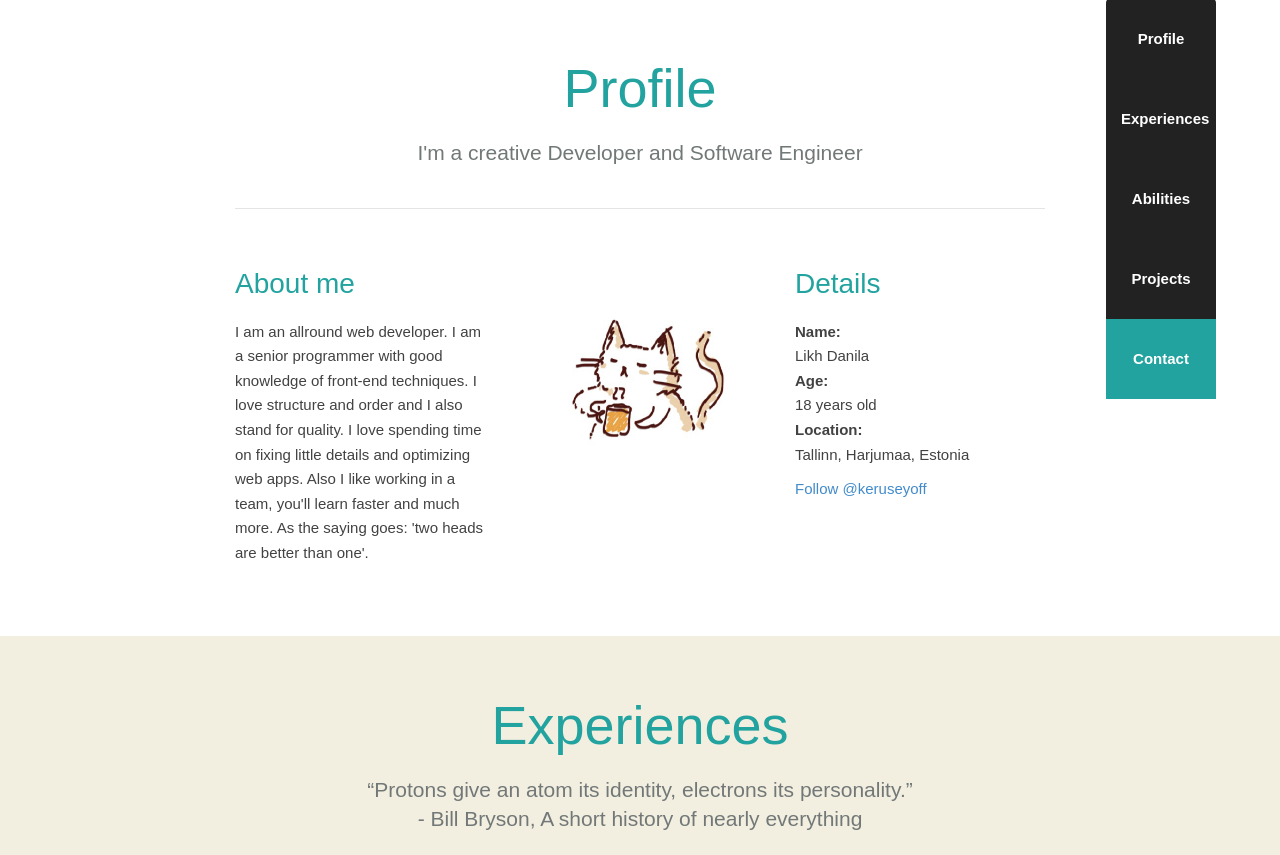
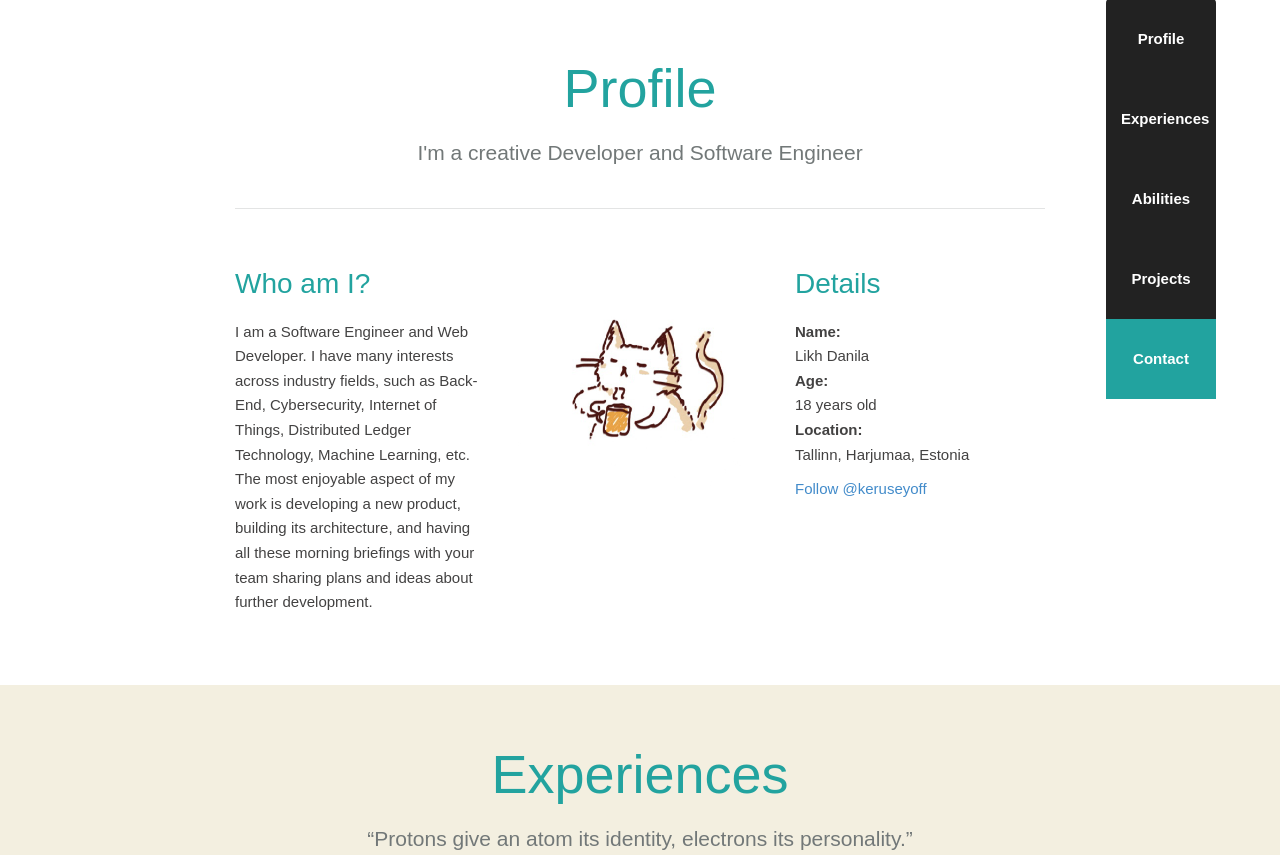
Before and after one commit to kerusey/PersonalCV, a Django app: page / in a window 1280 px wide. Shown: the part 801-1656 px from the top of the page. Run offline with Django 3.2, Linux system fonts and the light colour scheme; some libraries are stand-ins or nearby versions; some web fonts are replaced.

Commit message:
Updated personal information

```diff
--- a/templates/index.html
+++ b/templates/index.html
@@ -88,12 +88,12 @@
 
 <div class="row">
 	<div class="col-md-4">
-		<h3>About me</h3>
+		<h3>Who am I?</h3>
 		<p>
-			I am an allround web developer. I am a senior programmer with good knowledge of front-end techniques. I love structure and order and I also stand for quality. I love spending time on fixing little details and optimizing web apps. Also I like working in a team, you'll learn faster and much more. As the saying goes: 'two heads are better than one'.		</p>
+			I am a Software Engineer and Web Developer. I have many interests across industry fields, such as Back-End, Cybersecurity, Internet of Things, Distributed Ledger Technology, Machine Learning, etc. The most enjoyable aspect of my work is developing a new product, building its architecture, and having all these morning briefings with your team sharing plans and ideas about further development. </p>
 	</div>
 	<div class="col-md-4 text-center">
-		<img src="{% static 'view/images/myface.png' %}" alt="Pascal van Gemert" width="246" height="246" />
+		<img src="{% static 'view/images/myface.png' %}" alt="Danila Likh" width="246" height="246" />
 	</div>
 	<div class="col-md-4">
 		<h3>Details</h3>
```
